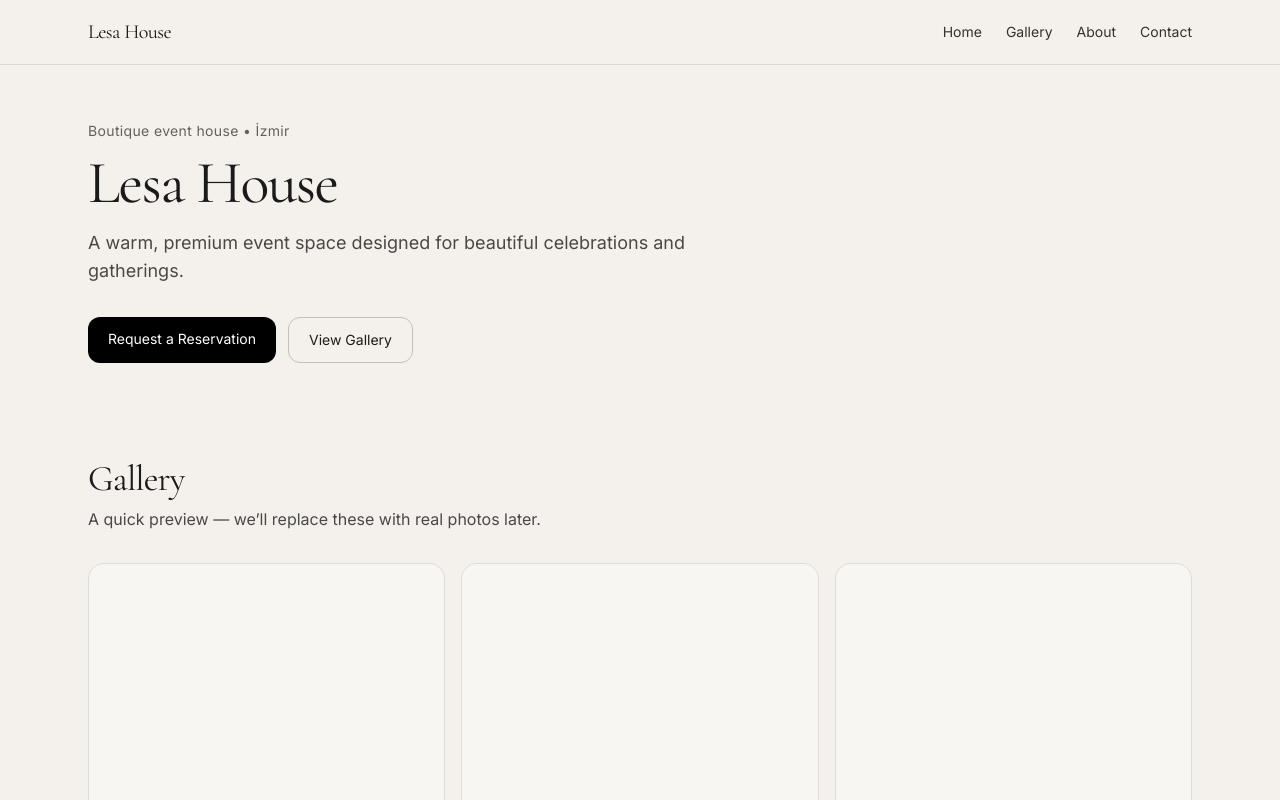
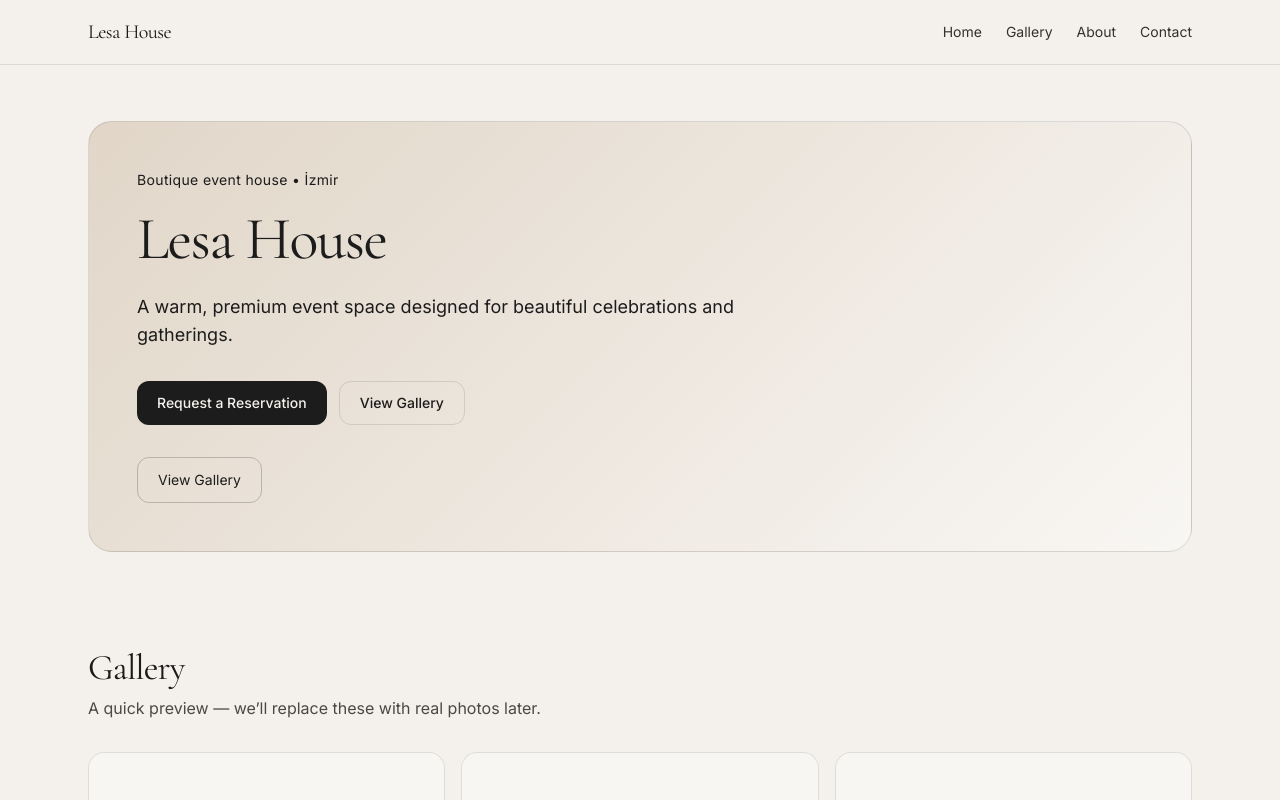
Before and after one commit to irema00/lesa-house-site, a Next.js app: page / in a window 1280 px wide. Shown: the top 800 px of the page. Built offline with nearby package versions, Linux system fonts and the light colour scheme.

Commit message:
add ui styles to hero

```diff
--- a/app/components/sections/Hero.tsx
+++ b/app/components/sections/Hero.tsx
@@ -1,29 +1,37 @@
 import { site } from "@/app/content/site";
-
+import { ui } from "@/app/ui";
 export function Hero() {
   return (
     <section id="home" className="scroll-mt-24">
-      <div className="mx-auto max-w-6xl px-4 pt-14 pb-12 sm:px-6">
-        <p className="text-sm tracking-wide text-black/60">
+      <div className={`${ui.container} pt-10 pb-12 sm:pt-14`}>
+        <div
+          className={`${ui.card} p-8 sm:p-12`}
+          style={{
+            background:
+              "linear-gradient(135deg, var(--sand), color-mix(in oklab, var(--cream) 60%, white 40%))",
+          }}
+        >
+          <p className="text-sm tracking-wide text-[--(--muted)]">
             {site.brand.tagline} • {site.brand.city}
           </p>
 
-        <h1 className="mt-3 font-serif text-4xl tracking-tight text-[#1A1A1A] sm:text-6xl">
+          <h1 className="mt-3 font-serif text-4xl leading-tight tracking-tight text-(--black)] sm:text-6xl">
             {site.hero.headline}
           </h1>
 
-        <p className="mt-4 max-w-2xl text-lg text-black/70">
+          <p className="mt-4 max-w-2xl text-base text(--muted)] sm:text-lg">
             {site.hero.subheadline}
           </p>
 
-        <div className="mt-8 flex gap-3">
-          <a
-            href={site.hero.primaryCta.href}
-            className="rounded-xl bg-black px-5 py-3 text-sm text-white"
-          >
+          <div className="mt-8 flex flex-col gap-3 sm:flex-row">
+            <a href={site.hero.primaryCta.href} className={ui.btnPrimary}>
               {site.hero.primaryCta.label}
             </a>
-
+            <a href={site.hero.secondaryCta.href} className={ui.btnSecondary}>
+              {site.hero.secondaryCta.label}
+            </a>
+          </div>
+          <div className="mt-8 flex flex-col gap-3 sm:flex-row">
             <a
               href={site.hero.secondaryCta.href}
               className="rounded-xl border border-black/20 px-5 py-3 text-sm"
@@ -32,6 +40,7 @@ export function Hero() {
             </a>
           </div>
         </div>
+      </div>
     </section>
   );
 }
--- /dev/null
+++ b/app/ui.ts
@@ -0,0 +1,10 @@
+export const ui = {
+  container: "mx-auto max-w-6xl px-4 sm:px-6",
+  card: "rounded-3xl border border-[var(--border)] bg-white/40",
+  h2: "font-serif text-3xl tracking-tight text-[var(--black)] sm:text-4xl",
+  p: "text-[color:var(--muted)] leading-relaxed",
+  btnPrimary:
+    "inline-flex h-11 items-center justify-center rounded-xl bg-[var(--black)] px-5 text-sm font-medium text-[var(--cream)] transition hover:opacity-90",
+  btnSecondary:
+    "inline-flex h-11 items-center justify-center rounded-xl border border-[var(--border)] px-5 text-sm font-medium text-[var(--black)] transition hover:bg-black/5",
+};
```
Lines whose indentation alone changed are shown as unchanged.
